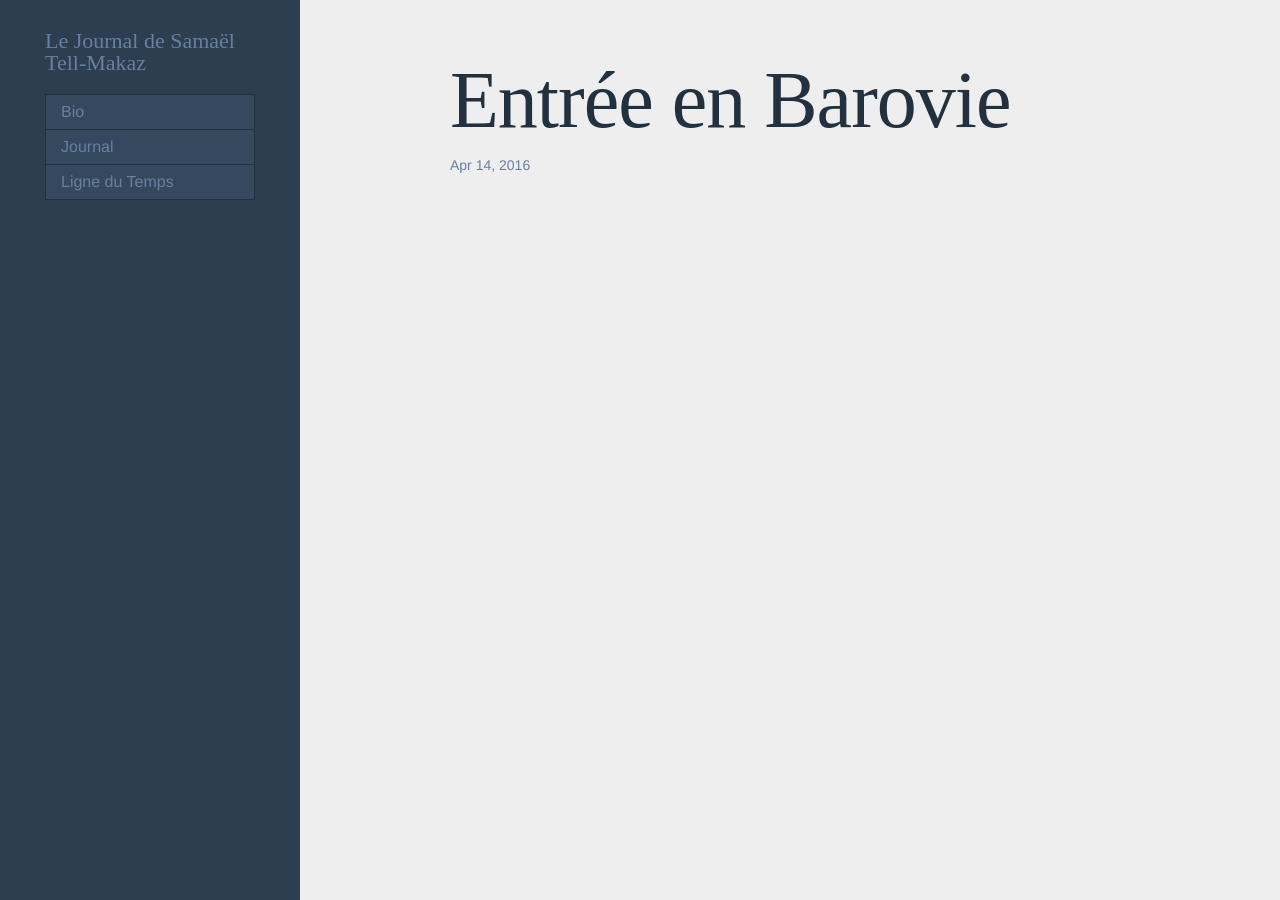
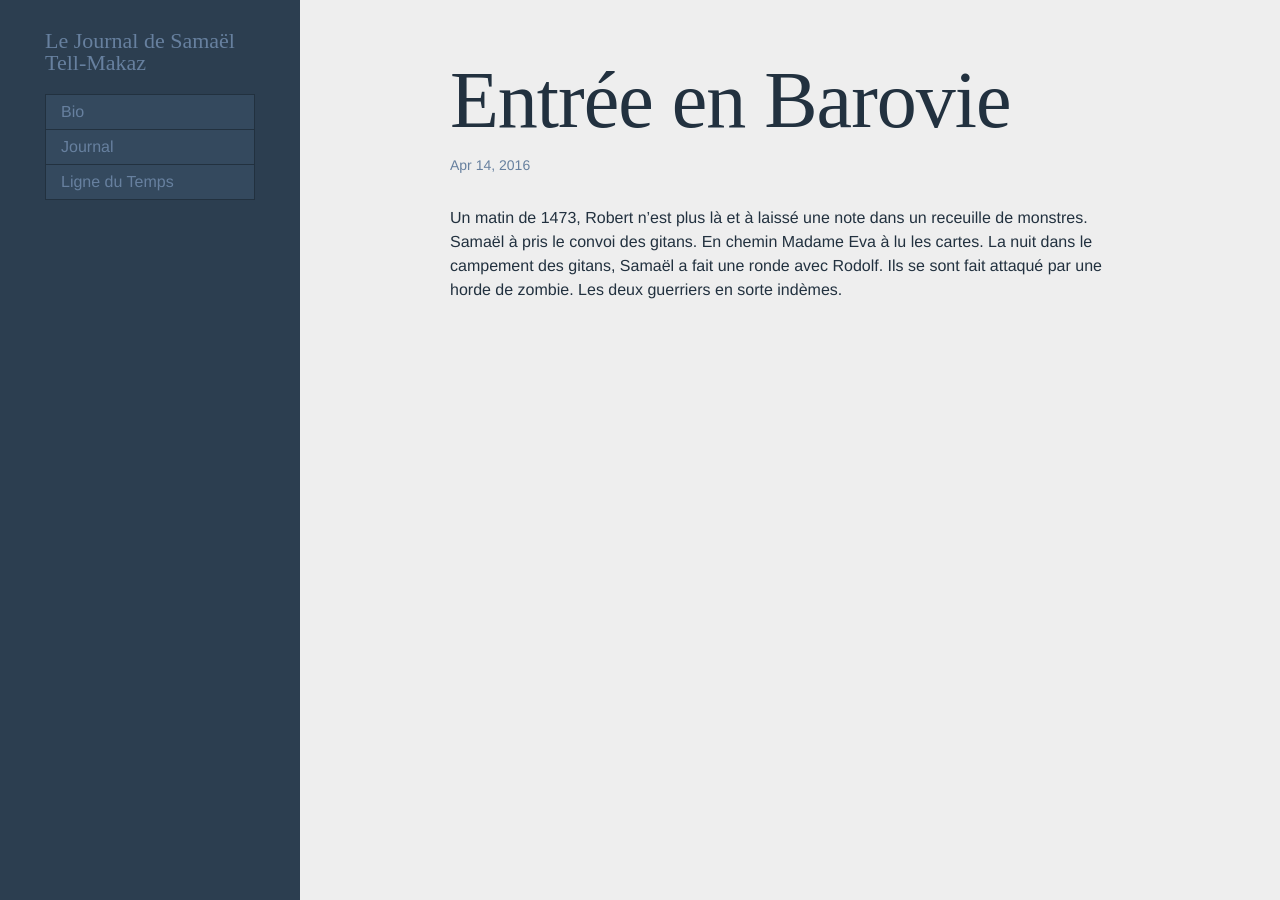
Before and after one commit to tratchen/samael-diary, a Jekyll site: the page built from _posts/journal/2016-04-14-session1.markdown, in a window 1280 px wide. Built offline with Jekyll 4.4.1, drawn with Linux system fonts in a browser that asks for light colours; some web fonts are replaced.

Commit message:
Draft Journal entry

```diff
--- a/_posts/journal/2016-04-14-session1.markdown
+++ b/_posts/journal/2016-04-14-session1.markdown
@@ -5,3 +5,10 @@ date:   2016-04-14
 categories: journal
 year: 1473 JD
 ---
+
+Un matin de 1473, Robert n'est plus là et à laissé une note dans un receuille de monstres.
+Samaël à pris le convoi des gitans.
+En chemin Madame Eva à lu les cartes.
+La nuit dans le campement des gitans, Samaël a fait une ronde avec Rodolf.
+Ils se sont fait attaqué par une horde de zombie.
+Les deux guerriers en sorte indèmes.
```
